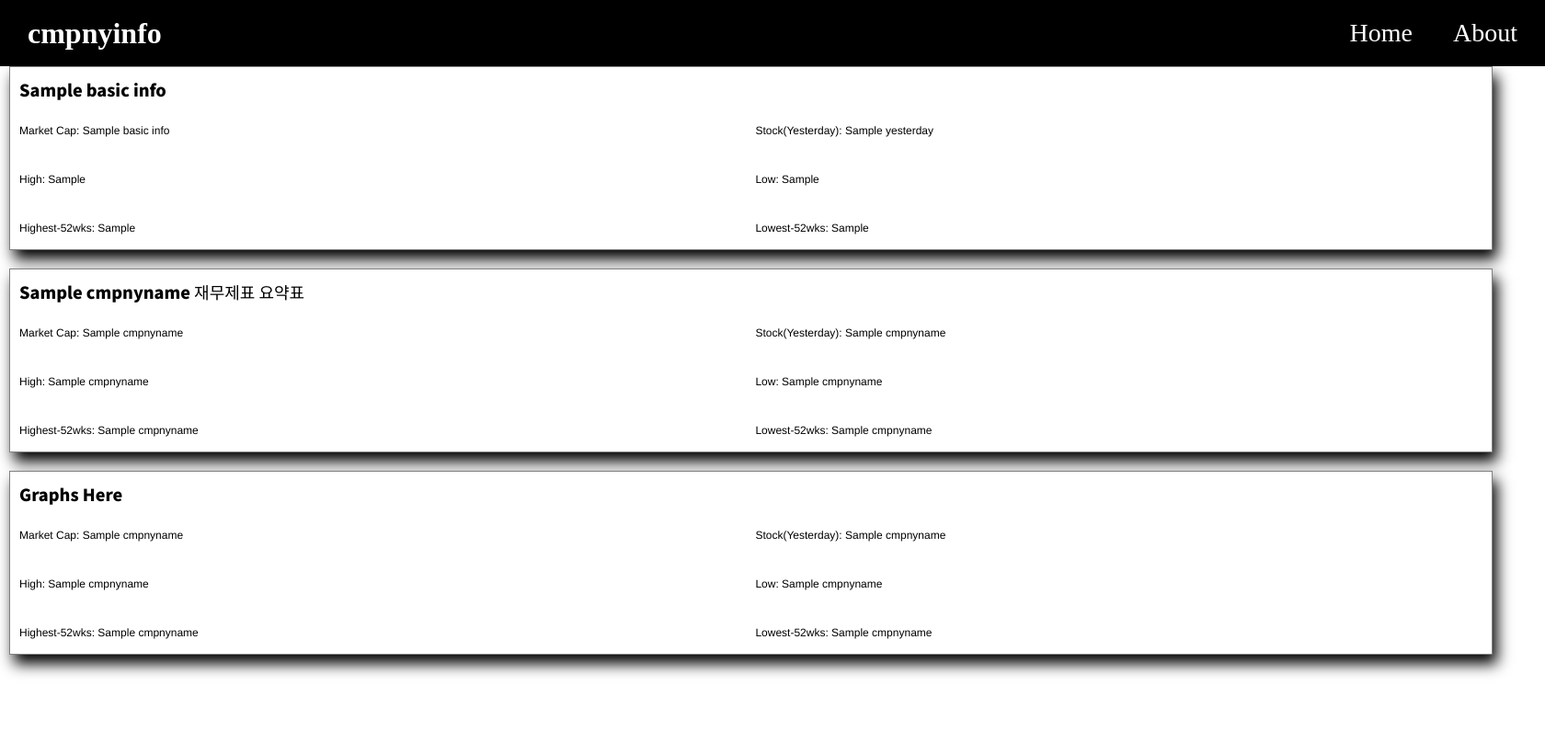
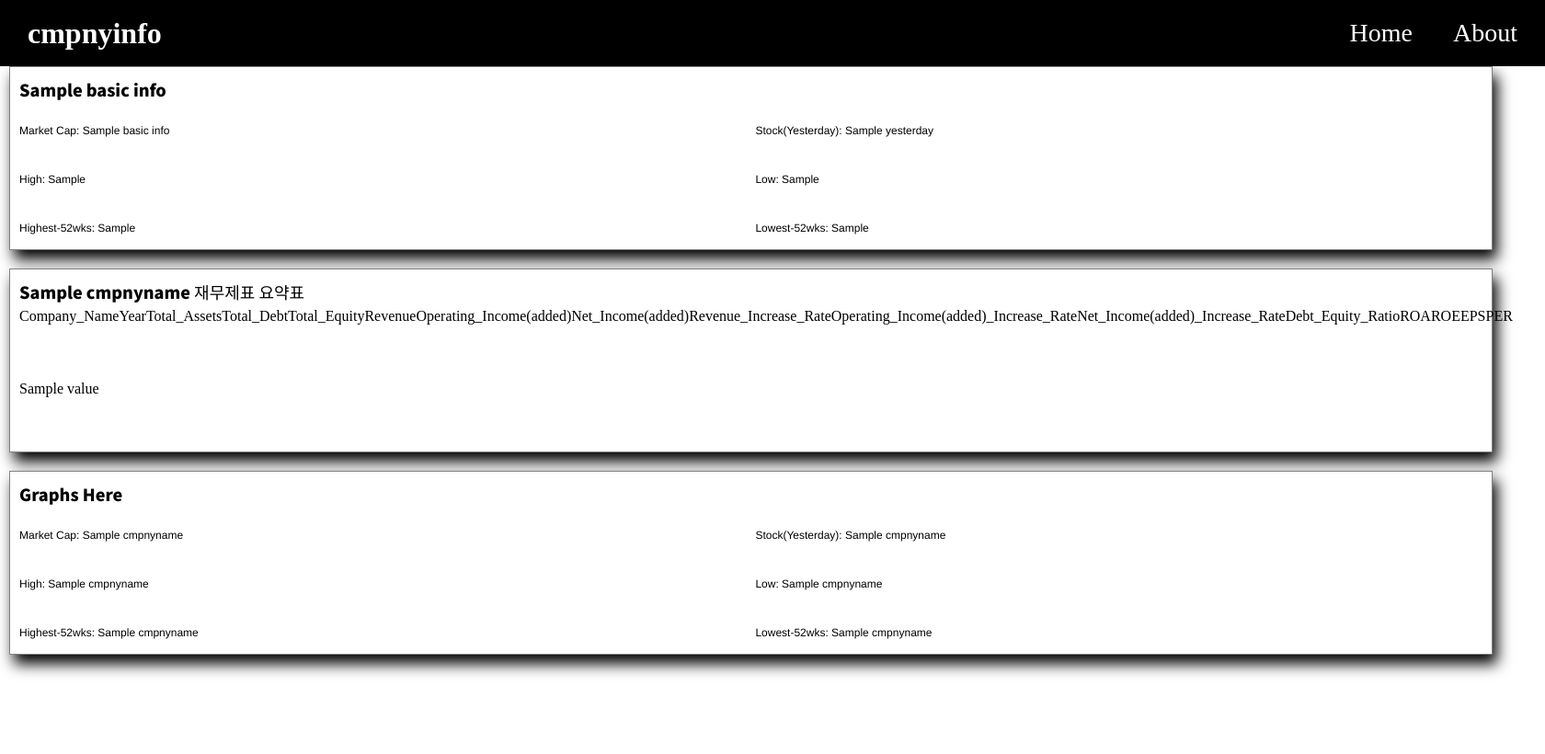
Before and after one commit to kmsrogerkim/DJANGO-cmpnyinfo, a Django app: template UI/templates/cmpny.html in a window 1680 px wide. Shown: the whole page at 92% size. Run offline with Django 5.2, Linux system fonts and the light colour scheme; the template is opened without the code that fills it: most values are stand-ins (such as "Sample title", 1, 10 or a date in 2020); parts of the project's set-up code (start-up, migrations or seed data) failed here and were passed over; some libraries are stand-ins or nearby versions.

Commit message:
Start feature: displaying table

```diff
--- a/API/urls.py
+++ b/API/urls.py
@@ -3,4 +3,5 @@ from . import views
 
 urlpatterns = [
 	path("basicInfo", views.get_basic_info),
+	path("finstateSum", views.get_finstate_sum),
 ]
--- a/UI/templates/cmpny.html
+++ b/UI/templates/cmpny.html
@@ -28,12 +28,33 @@
             <div class="intro-box">
                 <h1 class="title">{{cmpnyname}} 재무제표 요약표</h1>
                 <div class="info-box">
-                    <a class="info-item">Market Cap: {{cmpnyname}}</a>
-                    <a class="info-item">Stock(Yesterday): {{cmpnyname}}</a>
-                    <a class="info-item">High: {{cmpnyname}}</a>
-                    <a class="info-item">Low: {{cmpnyname}}</a>
-                    <a class="info-item">Highest-52wks: {{cmpnyname}}</a>
-                    <a class="info-item">Lowest-52wks: {{cmpnyname}}</a>
+                    <table>
+                        <tr>
+                            <th>Company_Name</th>
+                            <th>Year</th>
+                            <th>Total_Assets</th>
+                            <th>Total_Debt</th>
+                            <th>Total_Equity</th>
+                            <th>Revenue</th>
+                            <th>Operating_Income(added)</th>
+                            <th>Net_Income(added)</th>
+                            <th>Revenue_Increase_Rate</th>
+                            <th>Operating_Income(added)_Increase_Rate</th>
+                            <th>Net_Income(added)_Increase_Rate</th>
+                            <th>Debt_Equity_Ratio</th>
+                            <th>ROA</th>
+                            <th>ROE</th>
+                            <th>EPS</th>
+                            <th>PER</th>
+                        </tr>
+                        {% for dicts in finstate_sum %}
+                        <tr>
+                            {% for key,value in dicts.items %}
+                                <td>{{ value }}</td>
+                            {% endfor %}
+                        </tr>
+                        {% endfor %}
+                    </table>
                 </div>
             </div>
             <div class="intro-box">
```
Also changed, not shown: API/views.py (+35 -5 lines), UI/views.py (+12 -2 lines).
